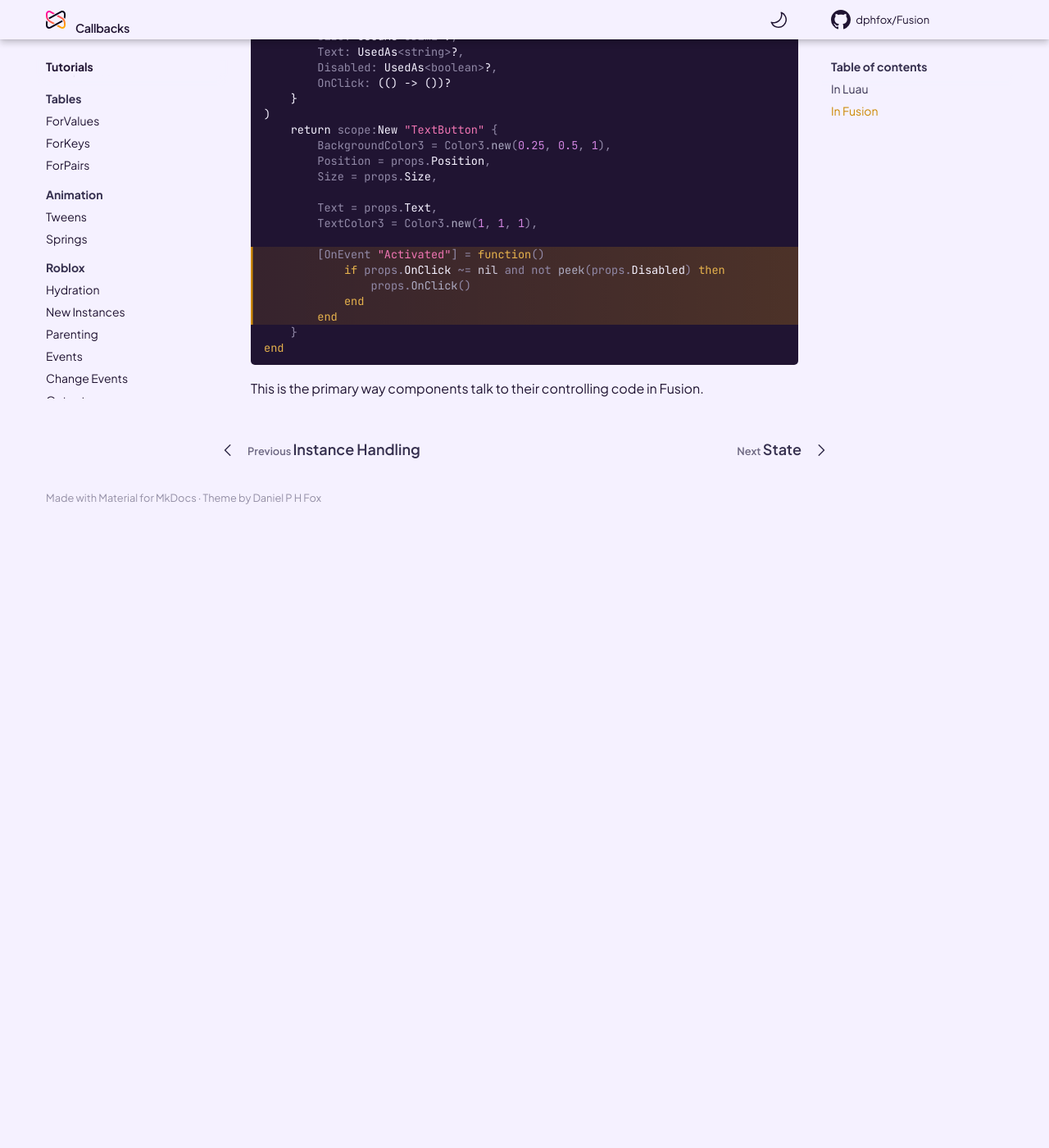
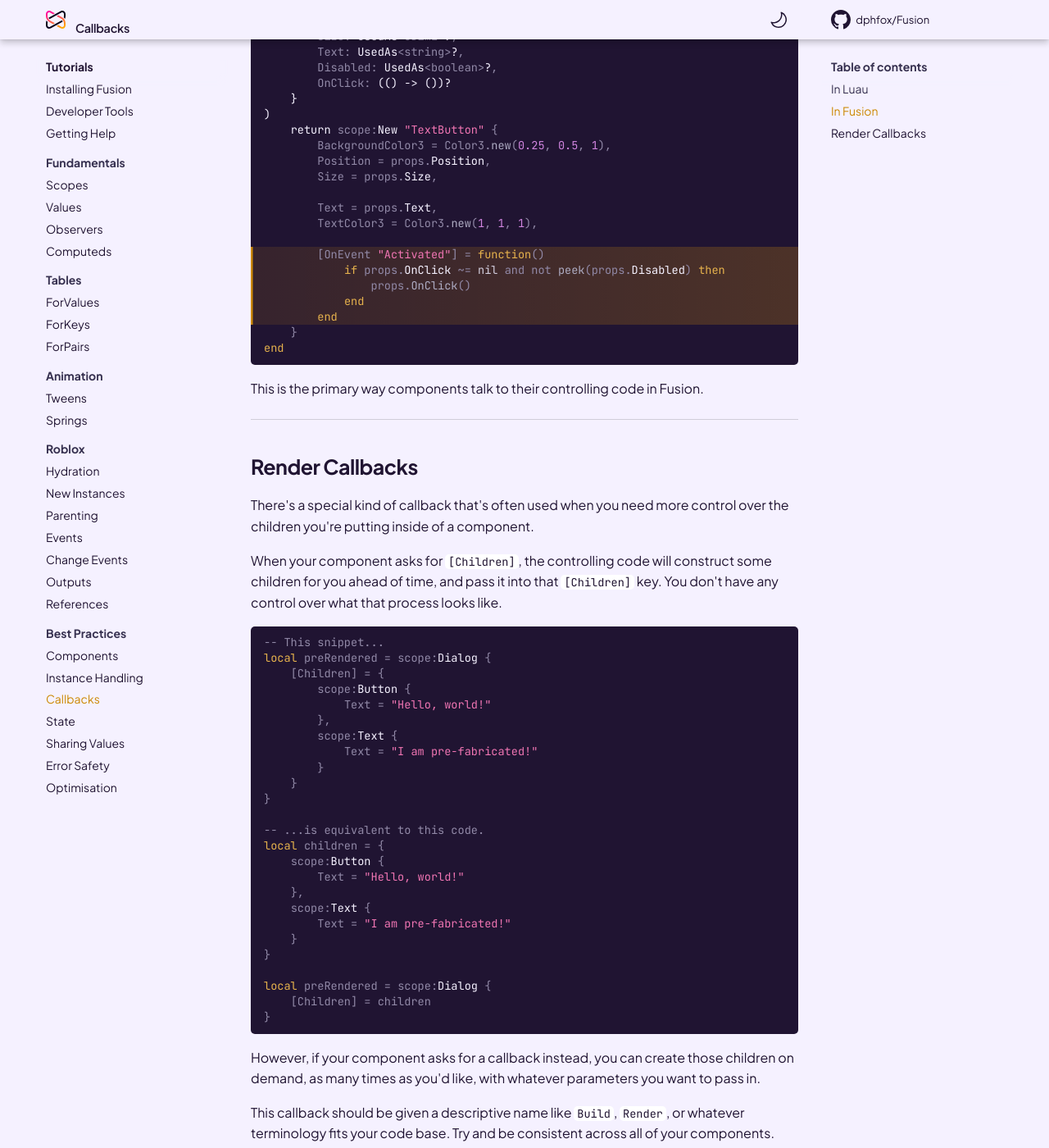
Before and after one commit to dphfox/Fusion, an MkDocs documentation site: the page built from docs/tutorials/best-practices/callbacks.md, in a window 1280 px wide and 1400 px high, scrolled down 2789 px. Shown: the whole window at 82% size. Built offline with MkDocs 1.6.1 and Material for MkDocs 9.7.7, drawn with Linux system fonts in a browser that asks for light colours; comment, search, counter and statistics services are not loaded; the version menu is left out; before the commit the page ends 3419 px from its top, so only the background shows below that; some of the changed text lies outside the part shown.

Commit message:
Render callback tutorial (#356)

````diff
--- a/docs/tutorials/best-practices/callbacks.md
+++ b/docs/tutorials/best-practices/callbacks.md
@@ -155,3 +155,92 @@ end
 ```
 
 This is the primary way components talk to their controlling code in Fusion.
+
+-----
+
+## Render Callbacks
+
+There's a special kind of callback that's often used when you need more control
+over the children you're putting inside of a component.
+
+When your component asks for `[Children]`, the controlling code will construct
+some children for you ahead of time, and pass it into that `[Children]` key. You
+don't have any control over what that process looks like.
+
+```Lua
+-- This snippet...
+local preRendered = scope:Dialog {
+	[Children] = {
+		scope:Button {
+			Text = "Hello, world!"
+		},
+		scope:Text {
+			Text = "I am pre-fabricated!"
+		}
+	}
+}
+
+-- ...is equivalent to this code.
+local children = {
+	scope:Button {
+		Text = "Hello, world!"
+	},
+	scope:Text {
+		Text = "I am pre-fabricated!"
+	}
+}
+
+local preRendered = scope:Dialog {
+	[Children] = children
+}
+```
+
+However, if your component asks for a callback instead, you can create those
+children on demand, as many times as you'd like, with whatever parameters you
+want to pass in.
+
+This callback should be given a descriptive name like `Build`, `Render`, or
+whatever terminology fits your code base. Try and be consistent across all of
+your components.
+
+```Lua
+local preRendered = scope:Dialog {
+	-- Use a `scope` parameter here so that the component can change when these
+	-- children are destroyed if it needs to. This is especially important for
+	-- components that create multiple sets of children over time.
+	Build = function(scope)
+		return {
+			scope:Button {
+				Text = "Hello, world!"
+			},
+			scope:Text {
+				Text = "I am created on the fly!"
+			}
+		}
+	end
+}
+```
+
+Render callbacks are especially useful if the calling code needs more
+information to build the rest of the UI. For example, you might want to share
+some layout information so children can fit into the component more neatly.
+
+```Lua hl_lines="2 6 10"
+local preRendered = scope:Dialog {
+	Build = function(scope, textSize)
+		return {
+			scope:Button {
+				Text = "Hello, world!",
+				TextSize = textSize
+			},
+			scope:Text {
+				Text = "I am created on the fly!",
+				TextSize = textSize
+			}
+		}
+	end
+}
+```
+
+This is also useful for [sharing values to all children](../sharing-values),
+which will be covered on a later page.
````
